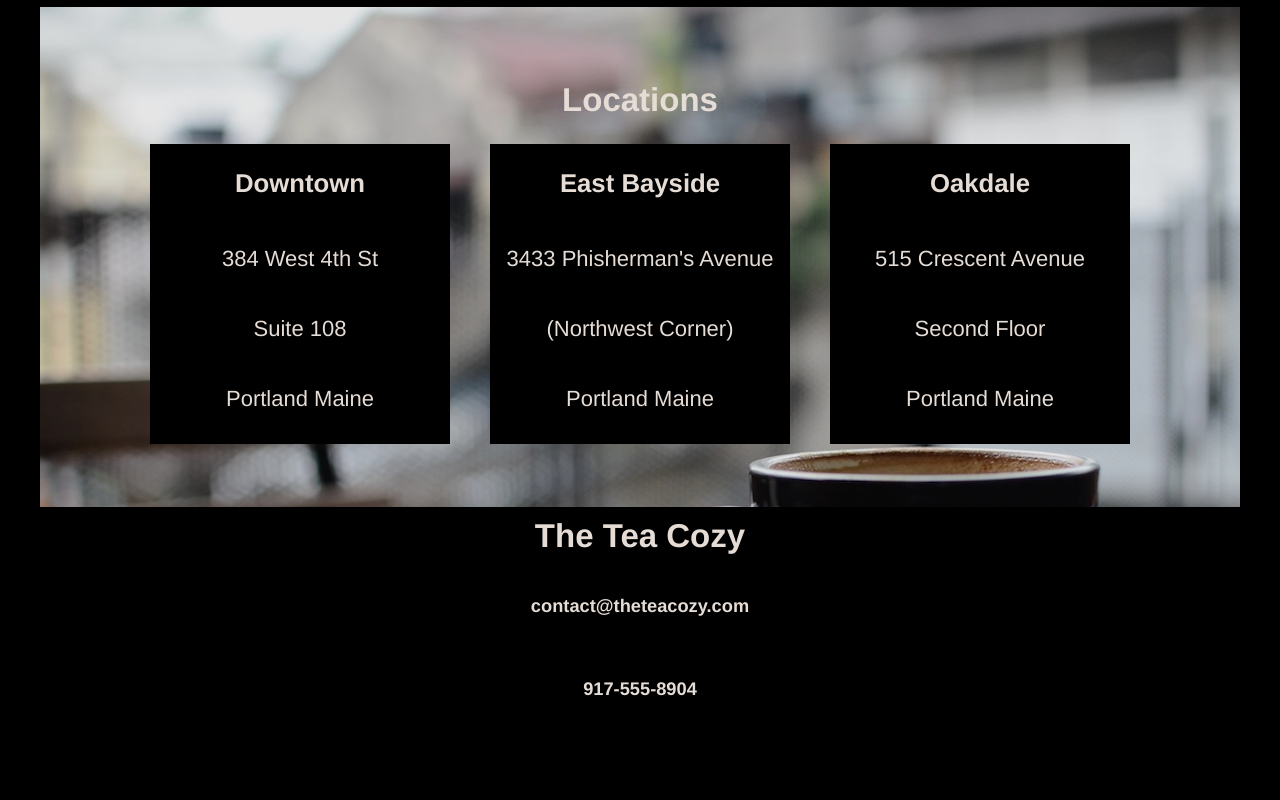
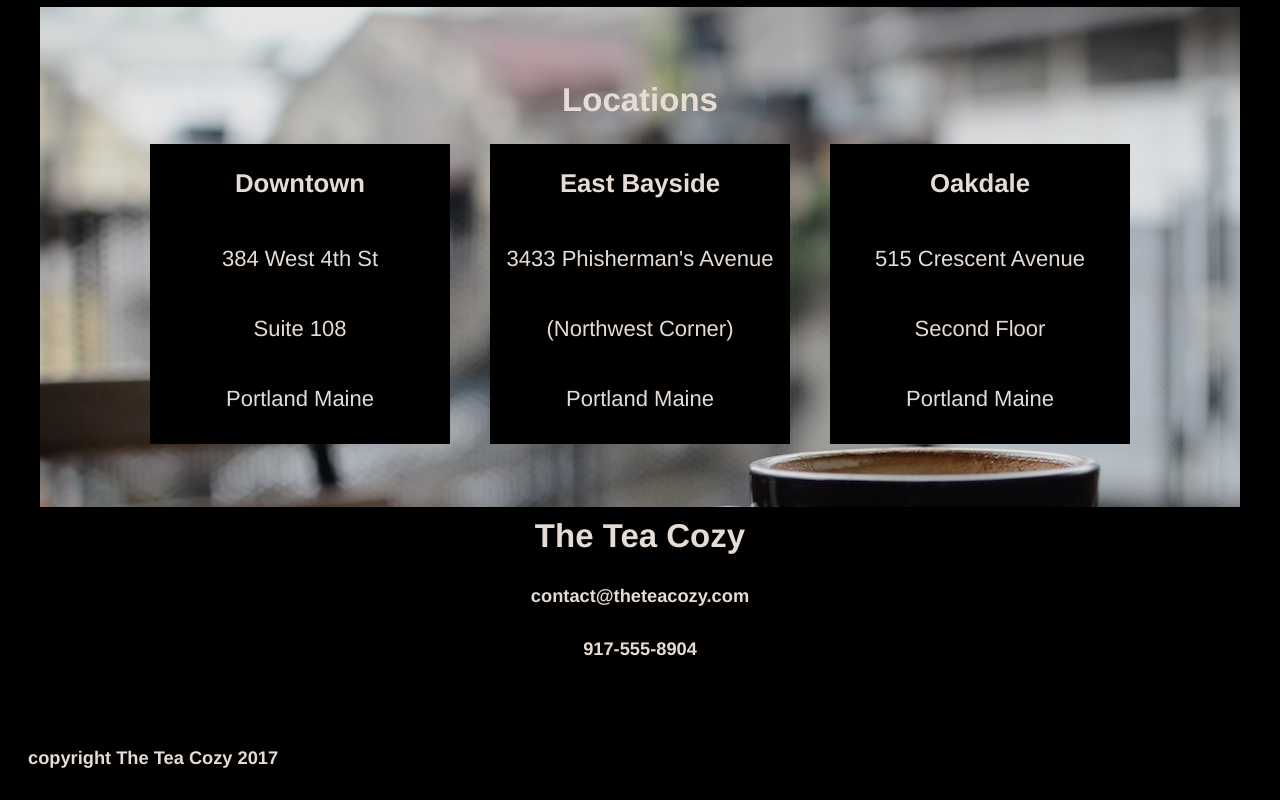
Before and after one commit to paularrj/teacozy, a plain HTML site: page index.html in a window 1280 px wide. Shown: the part 1501-2301 px from the top of the page. Before the commit the page ends 2240 px from the top, so only its background shows below. Drawn offline with Linux system fonts and the light colour scheme.

Commit message:
Add Footer Section.

```diff
--- a/css/style.css
+++ b/css/style.css
@@ -112,7 +112,10 @@ h4, h2 {
 }
 
 .contact {
-  display: flex;
-  flex-direction: column;
-  align-items: center;
+  height: 200px;
 }
+
+footer {
+  text-align: left;
+  padding-left: 20px;
+}
--- a/index.html
+++ b/index.html
@@ -80,18 +80,16 @@
           </div>
         </div>
         </div>
-        <!-- Contact Section -->
-          <div class="contact">
-            <h2>The Tea Cozy</h2>
-            <h5>contact@theteacozy.com</h5>
-            <h5>917-555-8904</h5>
-          </div>
-
-
-
       </div>
-
-
-    </div>
+      <!-- Contact Section -->
+      <div class="contact">
+        <h2>The Tea Cozy</h2>
+        <h5>contact@theteacozy.com</h5>
+        <h5>917-555-8904</h5>
+      </div>
+      <!-- Footer Section -->
+      <footer>
+        <h5>copyright The Tea Cozy 2017</h5>
+      </footer>
   </body>
 </html>
```
